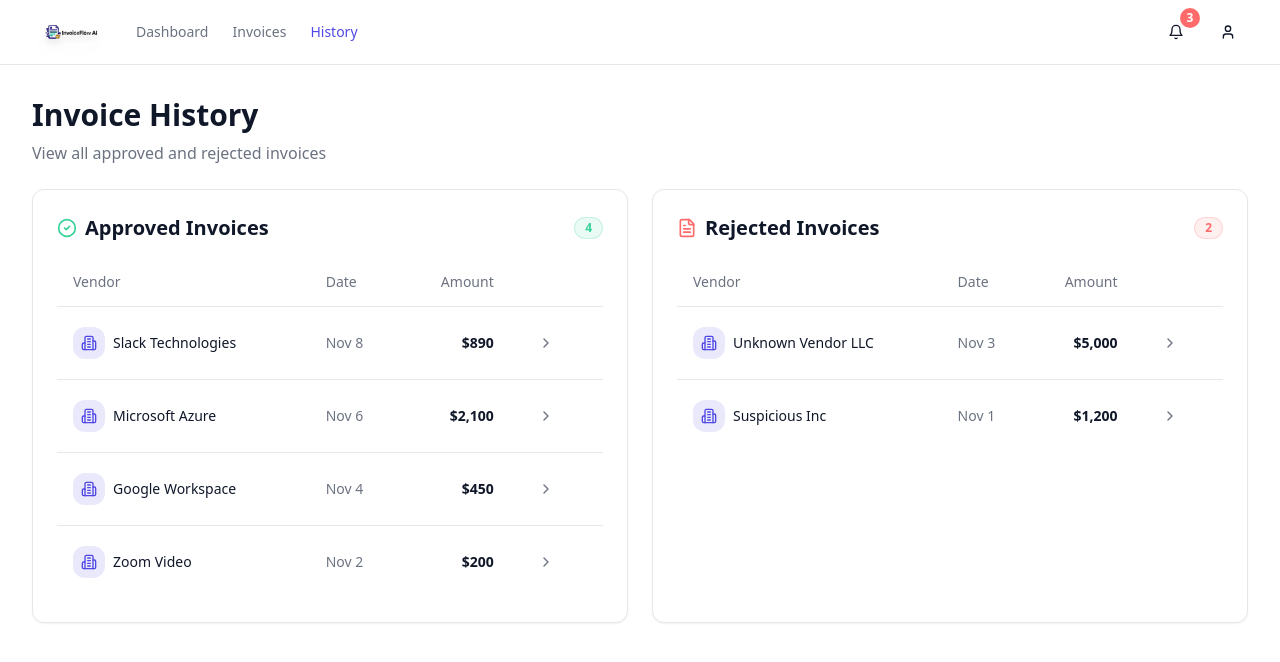
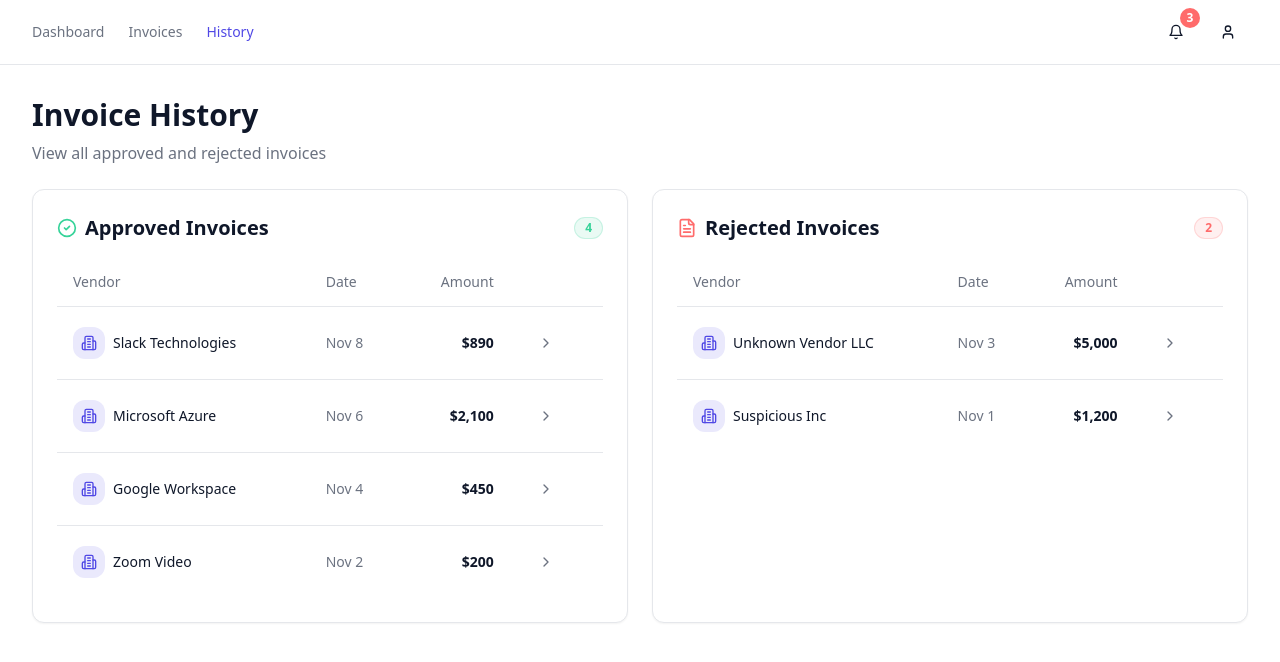
Before and after one commit to piyushpalod/flow-invoice-bot, a React (Vite) app: page /history in a window 1280 px wide. Shown: the top 662 px of the page. Built offline with nearby package versions, Linux system fonts and the light colour scheme; the HTML template or start-up script is replaced by a standard one.

Commit message:
Code edited in Lovable Code Editor
Edited UI in Lovable

```diff
--- a/src/components/Header.tsx
+++ b/src/components/Header.tsx
@@ -13,15 +13,17 @@ const Header = () => {
       <div className="container flex h-16 items-center justify-between px-4 sm:px-6 lg:px-8">
         {/* Logo */}
         <div className="flex items-center gap-6">
-          <Link to="/" className="flex items-center">
-            <img src={logo} alt="InvoiceFlow AI" className="h-20 w-auto drop-shadow-lg hover:scale-105 transition-transform duration-300" />
-          </Link>
-
           {/* Navigation */}
           <nav className="hidden md:flex items-center gap-6">
-            <NavLink to="/" active={location.pathname === "/"}>Dashboard</NavLink>
-            <NavLink to="/invoices" active={location.pathname.startsWith("/invoices")}>Invoices</NavLink>
-            <NavLink to="/history" active={location.pathname === "/history"}>History</NavLink>
+            <NavLink to="/" active={location.pathname === "/"}>
+              Dashboard
+            </NavLink>
+            <NavLink to="/invoices" active={location.pathname.startsWith("/invoices")}>
+              Invoices
+            </NavLink>
+            <NavLink to="/history" active={location.pathname === "/history"}>
+              History
+            </NavLink>
           </nav>
         </div>
 
```
